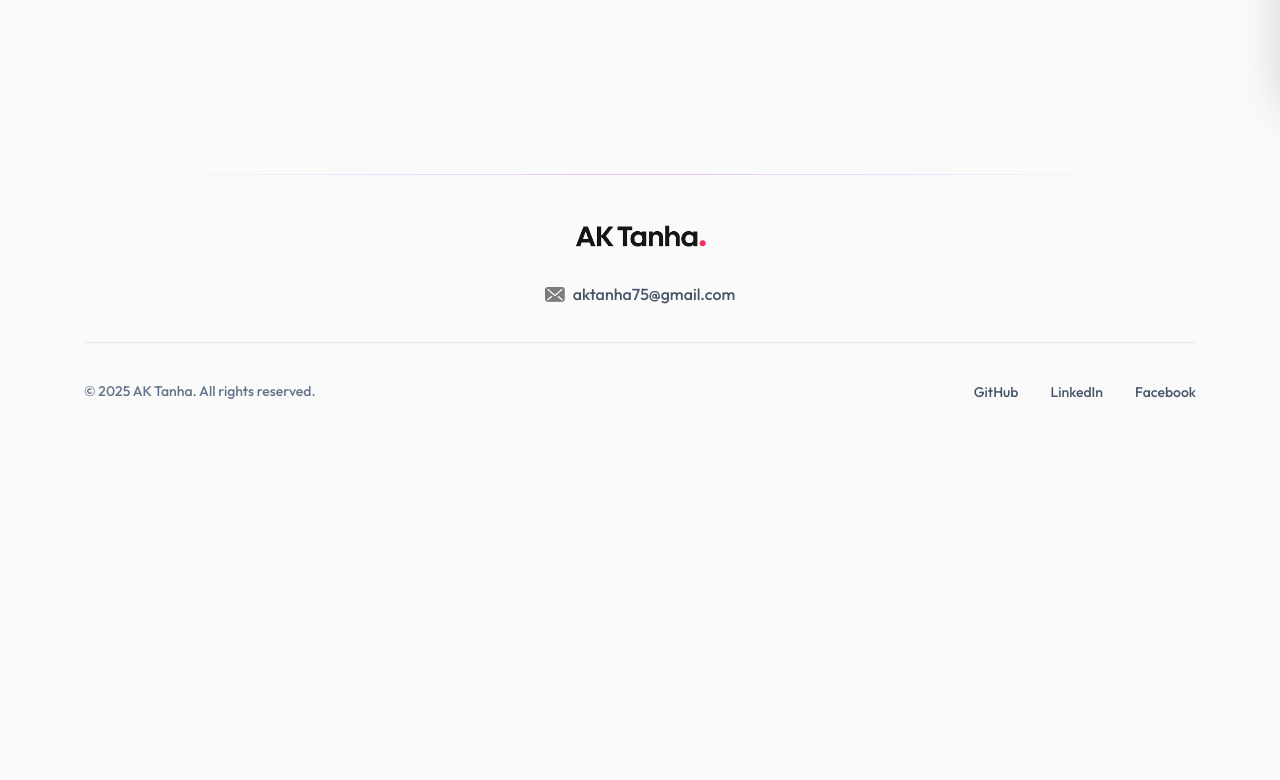
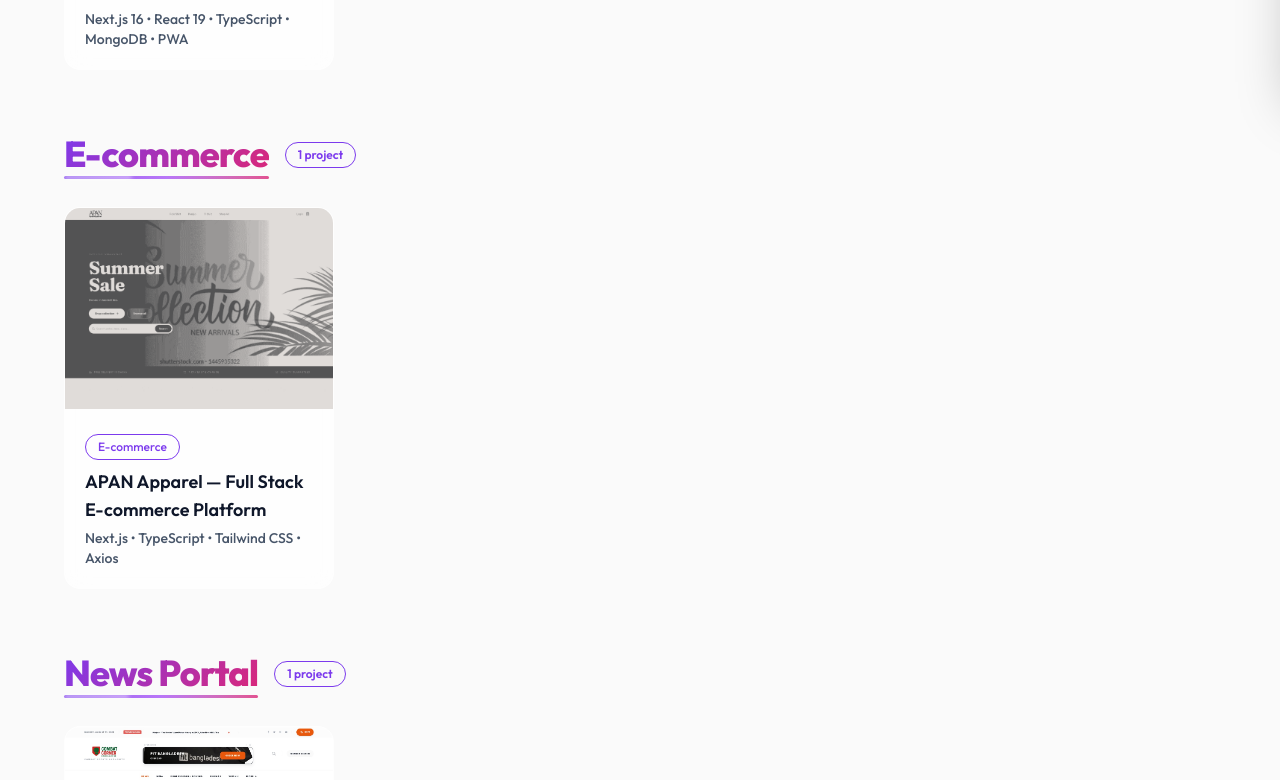
Before and after one commit to AK-Tanha/Portfolio, a Next.js app: page /works in a window 1280 px wide. Shown: the part 706-1486 px from the top of the page. Before the commit the page ends 1161 px from the top, so only its background shows below. Built offline with nearby package versions, Linux system fonts and the light colour scheme; a web font is replaced by a local one.

Commit message:
work page category add

```diff
--- a/app/works/page.jsx
+++ b/app/works/page.jsx
@@ -8,6 +8,13 @@ export async function generateMetadata() {
     description: 'Explore a collection of projects showcasing my expertise in front-end development.',
   }
 }
+
+const groupedWork = workData.reduce((groups, project) => {
+  const category = project.category || 'Other'
+  if (!groups[category]) groups[category] = []
+  groups[category].push(project)
+  return groups
+}, {})
 
 const WorkPage = () => {
   return (
@@ -30,9 +37,24 @@ const WorkPage = () => {
         </div>
 
 
+        <div className="flex flex-col gap-16">
+          {Object.entries(groupedWork).map(([category, projects]) => (
+            <section key={category}>
+              <div className="flex items-center gap-4 mb-8">
+                <h3 className="relative inline-block font-ovo text-3xl md:text-4xl font-extrabold tracking-tight whitespace-nowrap">
+                  <span className="gradient-text">{category}</span>
+                  <span className="absolute -bottom-1 left-0 h-[3px] w-full rounded-full bg-gradient-to-r from-[#7c3aed] via-[#a855f7] to-[#db2777] opacity-80" />
+                  <span className="absolute -bottom-1 left-0 h-[3px] w-1/3 rounded-full bg-white/70 blur-[2px] dark:bg-white/40" />
+                </h3>
+                <span className="shrink-0 px-3 py-1 rounded-full text-xs font-semibold bg-accent/10 text-accent border border-accent/20">
+                  {projects.length} {projects.length === 1 ? 'project' : 'projects'}
+                </span>
+                <div className="h-px flex-1 bg-gradient-to-r from-accent/40 to-transparent" />
+              </div>
+
               <div className="grid grid-cols-1 sm:grid-cols-2 lg:grid-cols-3 xl:grid-cols-4 gap-6">
-          {workData.map((project, index) => (
-            <Link href={`/works/${project.id}`} key={index} className="block group">
+                {projects.map((project) => (
+                  <Link href={`/works/${project.id}`} key={project.id} className="block group">
                     <div className="rounded-2xl overflow-hidden glass card-hover">
                       <div className="relative aspect-[4/3] overflow-hidden">
                         <div className="absolute inset-0 transition-transform duration-500 group-hover:scale-105">
@@ -53,11 +75,17 @@ const WorkPage = () => {
                       </div>
 
                       <div className="p-5">
+                        <span className="inline-block mb-2 px-3 py-1 rounded-full text-xs font-medium bg-accent/10 text-accent border border-accent/20">
+                          {project.category || 'Other'}
+                        </span>
                         <h2 className="font-semibold text-body text-lg mb-1">{project.title}</h2>
                         <p className="text-sm text-secondary">{project.description}</p>
                       </div>
                     </div>
                   </Link>
+                ))}
+              </div>
+            </section>
           ))}
         </div>
       </div>
--- a/assets/assets.js
+++ b/assets/assets.js
@@ -86,6 +86,7 @@ export const workData = [
     {
         id: 'Stat-Fit-Gym-Workout-Tracker-PWA',
         title: 'Stat·Fit – Gym Workout Tracker PWA',
+        category:'PWA',
         description: 'Next.js 16 • React 19 • TypeScript • MongoDB • PWA',
         bgImage: '/Work-3.png',
         live_link: 'https://stat-fit.vercel.app/',
@@ -102,6 +103,7 @@ export const workData = [
     },
     {
         id: 'APAN_Apparel',
+        category:'E-commerce',
         title: 'APAN Apparel — Full Stack E-commerce Platform',
         description: 'Next.js • TypeScript • Tailwind CSS • Axios',
         bgImage: '/Work-1.png',
@@ -117,6 +119,7 @@ export const workData = [
     {
         id: 'combat-corner-bd',
         title: 'Combat Corner BD – Full Stack Sports News Portal',
+        category:'News Portal',
         description: 'React.js • Redux • Tailwind CSS • Axios',
         bgImage: '/Work-4.jpeg',
         live_link: 'https://combatcornerbd.vercel.app/',
@@ -132,6 +135,7 @@ export const workData = [
     {
         id: 'CFC-MMA-Event-Fighter-Management-System',
         title: 'CFC – MMA Event & Fighter Management System',
+        category:'Management System',
         description: 'React.js • Next.js • UI Engineering',
         bgImage: '/Work-2.png',
         live_link: 'https://cage-fighting-championship.vercel.app/',
```
Lines whose indentation alone changed are shown as unchanged.
